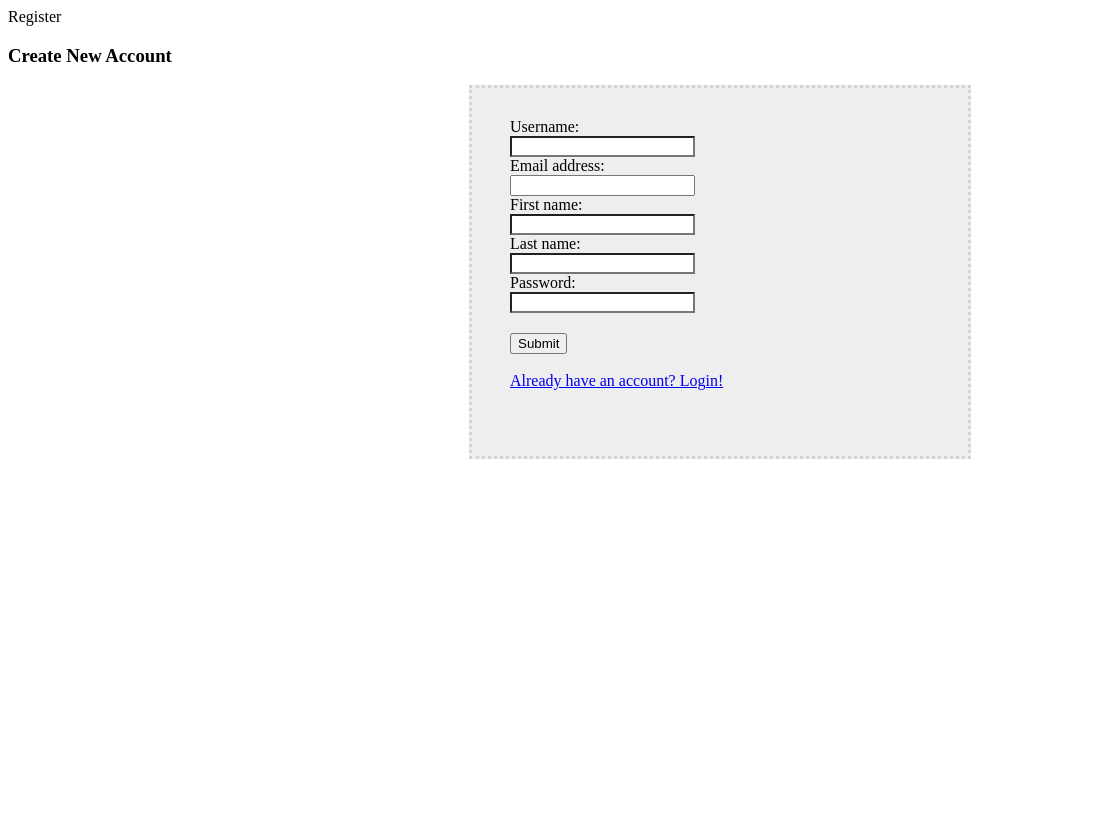
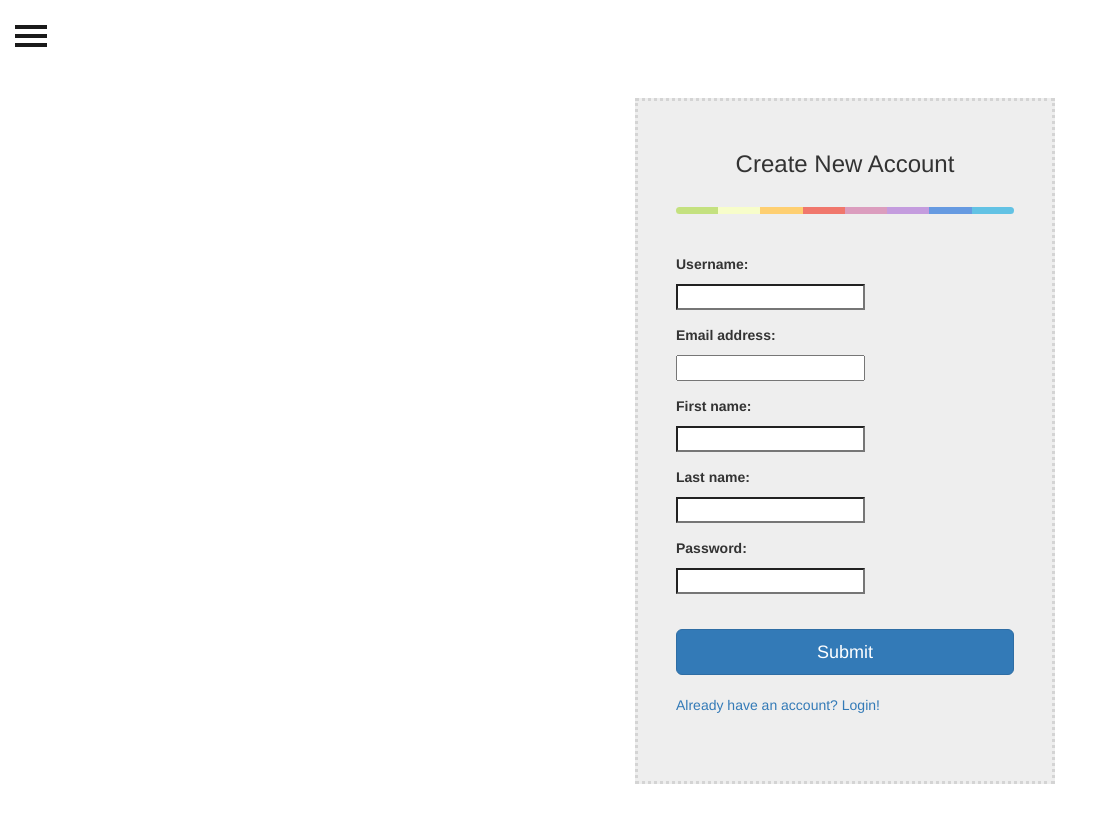
Before and after one commit to ObiJuanKenobi/Grow-Em-and-Show-Em, a Django app: page /register/ in a window 1440 px wide. Shown: the whole page, without its empty margins (0-1110 px from the left). Before the commit the page ends 459 px from the top, so only its background shows below. Run offline with Django 3.2, Linux system fonts and the light colour scheme; some libraries are stand-ins or nearby versions.

Commit message:
Finalized Registration Form
Registration form is complete and styled to look similar to the login
form.

```diff
--- a/pga/pga/views.py
+++ b/pga/pga/views.py
@@ -22,7 +22,6 @@ def login_view(request):
         return redirect('home')
     else:
         return render(request, 'login.html', {})
-
 
 @login_required(login_url='login/')
 def glossary(request):
--- a/pga/static/css/form-template.css
+++ b/pga/static/css/form-template.css
@@ -0,0 +1,11 @@
+input[type="text"] {
+  margin-bottom: 0px;
+  border-bottom-left-radius: 0;
+  border-bottom-right-radius: 0;
+}
+
+input[type="password"] {
+  margin-bottom: 20px;
+  border-top-left-radius: 0;
+  border-top-right-radius: 0;
+}
--- a/pga/templates/form-template.html
+++ b/pga/templates/form-template.html
@@ -3,10 +3,10 @@
 
 {% for field in form %}
 <div class="form-group">
-    <div class="col-sm-offset-2 col-sm-10">
+    <div>
         <span class="text=danger small">{{ field.errors }}</span>
     </div>
-    <label class="control-label col-sm-2">{{ field.label_tag }}</label>
-    <div class="col-sm-10">{{ field }}</div>
+    <label class="control">{{ field.label_tag }}</label>
+    <div>{{ field }}</div>
 </div>
 {% endfor %}
--- a/pga/templates/registration_form.html
+++ b/pga/templates/registration_form.html
@@ -1,38 +1,28 @@
-{% block title %}Register{% endblock %}
+{% load static %}
+{% include "header.html" %}
 
-{% block body %}
 {% load static %}
 <link rel="stylesheet" href="{% static 'css/register-form.css' %}">
-<div class="container-fluid">
 
-    <div class="row">
-
-        <div class="col-sm-12 col-md-7">
-            <div class="panel panel-default">
-                <div class="panel-body">
-                    <h3> Create New Account</h3>
+{% block content %}
+<div class="container">
+    <div class="wrapper">
         {% if error_message %}
         <p><strong>{{error_message}}</strong></p>
         {% endif %}
-                    <form class="form-register" name ="Register-form" role="form" action="" method="post" enctype="multipart/form-data">
+        <form class="form-register" name="Register-form" role="form" action="" method="post" enctype="multipart/form-data">
             {% csrf_token %}
+            <h3 class="form-register-heading">Create New Account</h3>
+            <hr class="colorgraph">
+            <br>
 
             {% include 'form-template.html' %}
-                        <div class="form-group">
-                            <div class="col-sm-offset-2 col-sm-10">
                 <button type="submit" class="btn btn-lg btn-primary btn-block" value="Submit">Submit</button>
                 <br>
-                                <br>
                 <a href="/login">Already have an account? Login!</a>
-                            </div>
-                        </div>
         </form>
-
-                </div>
-            </div>
-        </div>
-
     </div>
 
 </div>
 {% endblock %}
+{% include "footer.html" %}
```
Also changed, not shown: pga/db.sqlite3. Lines whose indentation alone changed are shown as unchanged.
